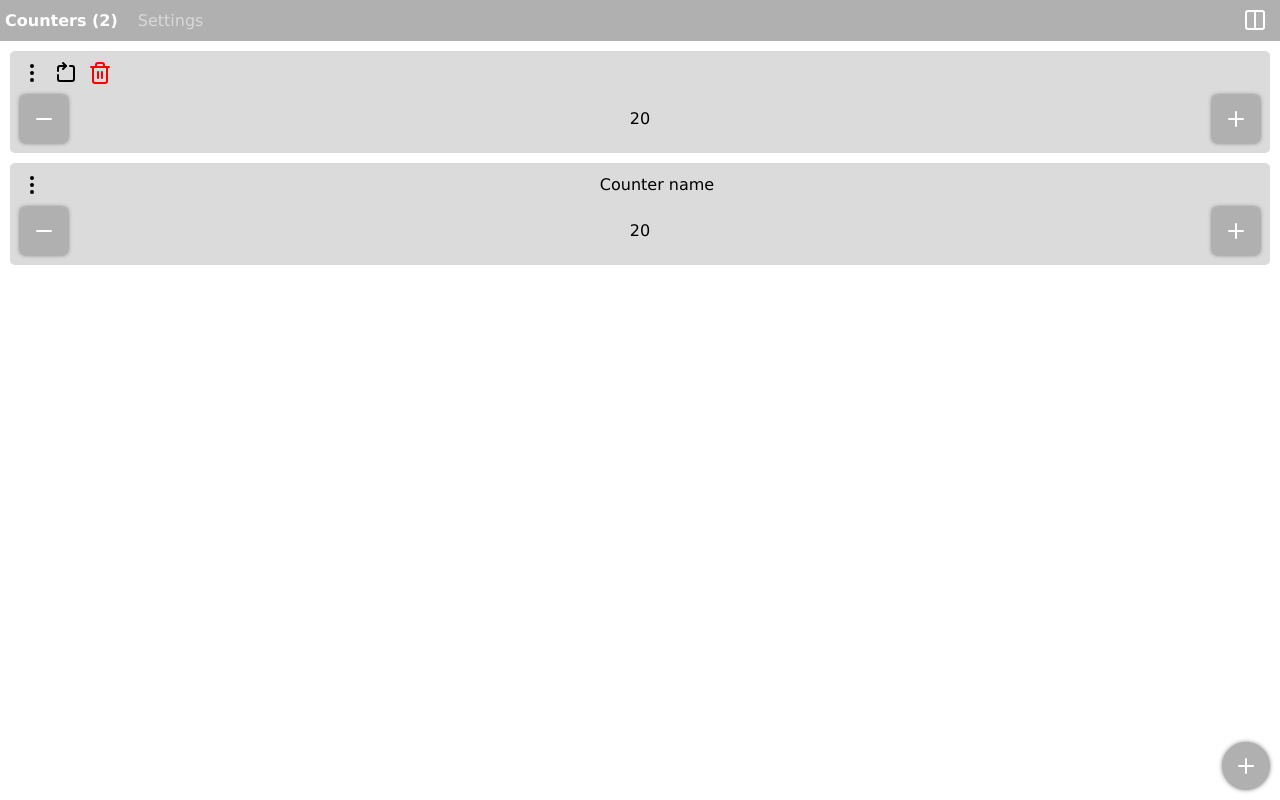
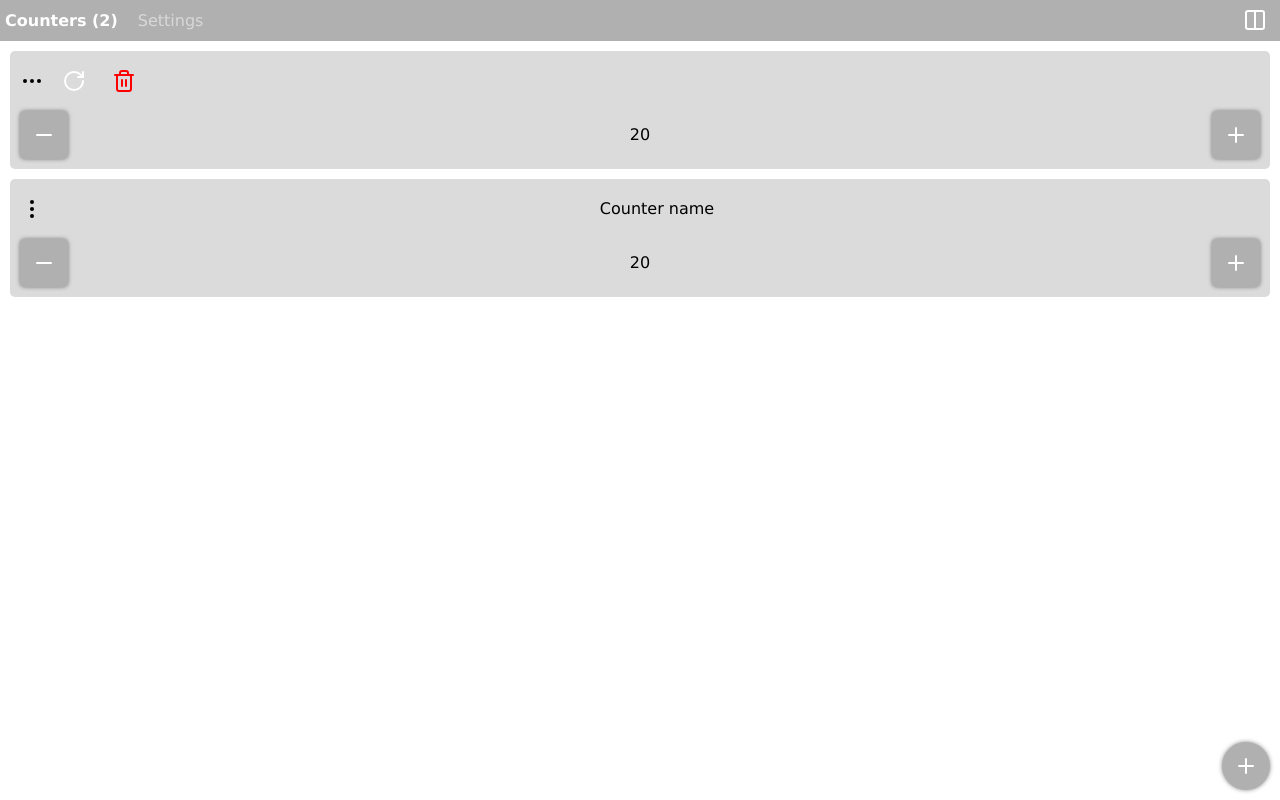
Before and after one commit to aurock-dev/counter, a Vue app: page / in a window 1280 px wide. Both pictures are taken after a click on the element 32 px from the left and 73 px from the top of the page. Built offline with nearby package versions, Linux system fonts and the light colour scheme.

Commit message:
💄 restyle and animate counter header buttons

```diff
--- a/src/components/Counter.vue
+++ b/src/components/Counter.vue
@@ -1,6 +1,6 @@
 <script setup>
 import { ref, onMounted } from 'vue'
-import { RotateCwSquare, Trash2, EllipsisVertical, Check, Minus, Plus } from 'lucide-vue-next'
+import { RotateCwSquare, Trash2, EllipsisVertical, Check, Minus, Plus, RotateCw } from 'lucide-vue-next'
 import { settingsStore } from '@/store/settings'
 
 const props = defineProps({
@@ -56,16 +56,17 @@ onMounted(() => {
 <template>
     <div class="counter" :style="{ transform: `rotate(${rotation}deg)` }">
         <div class="counter__header">
-            <div v-if="!isEditing" class="counter__option" @click="toggleOptions">
+            <div v-if="!isEditing" class="counter__option" :class="{ 'counter__option--open': optionsState }"
+                @click="toggleOptions">
                 <EllipsisVertical />
             </div>
             <div v-if="optionsState" class="counter__options">
-                <div @click="rotate">
-                    <RotateCwSquare />
-                </div>
-                <div @click="handleDelete">
+                <button class="--btn-icon" @click="rotate">
+                    <RotateCw />
+                </button>
+                <button class="--btn-icon" @click="handleDelete">
                     <Trash2 color="red" />
-                </div>
+                </button>
             </div>
             <template v-if="!optionsState">
                 <div v-if="!isEditing" class="counter__name" @click="startEditing">
@@ -108,9 +109,15 @@ onMounted(() => {
         align-items: center;
         justify-content: center;
         width: 100%;
+        height: 40px;
 
         .counter__option {
             display: flex;
+            transition: transform 0.15s ease;
+        }
+
+        .counter__option--open {
+            transform: rotate(90deg);
         }
 
         .counter__options {
```
